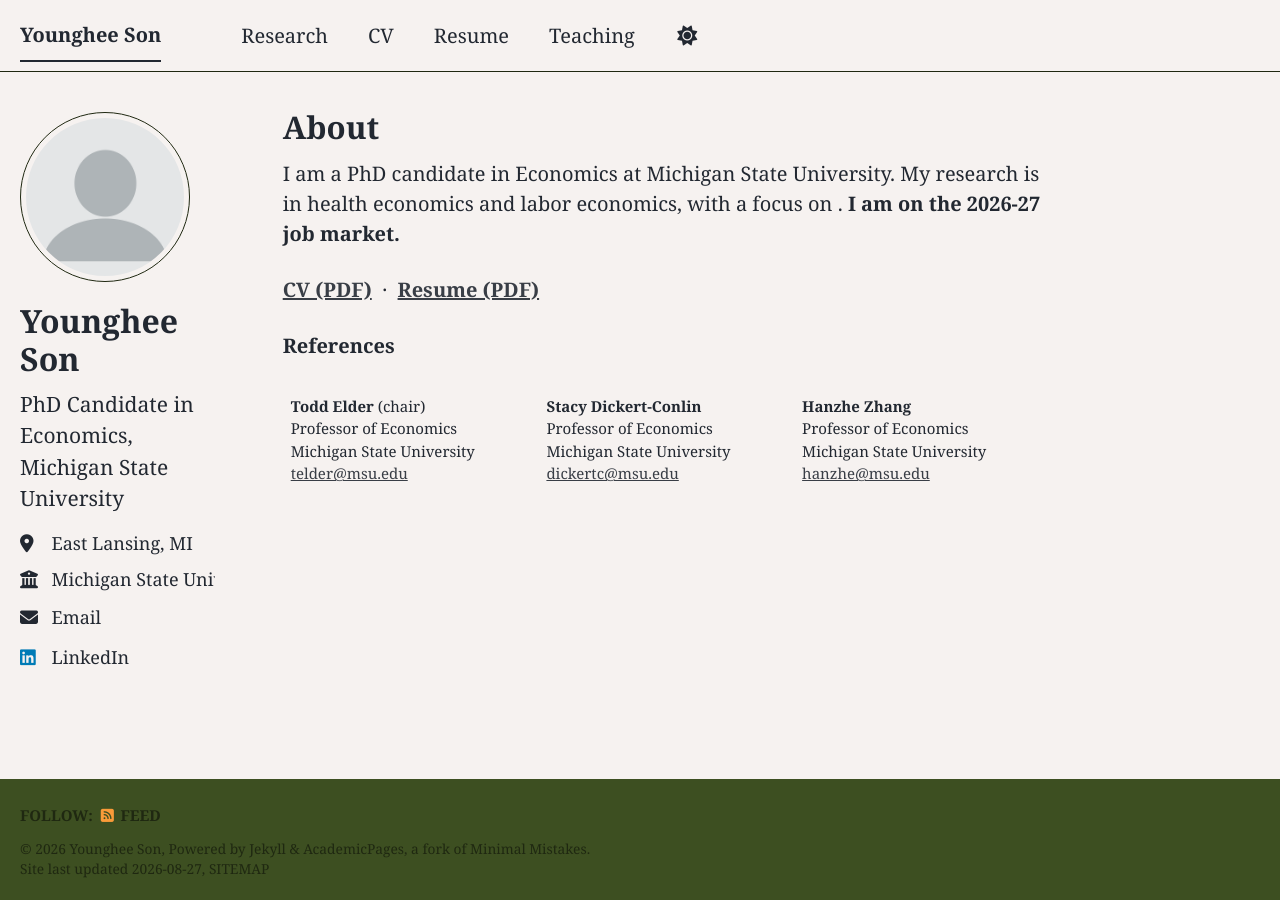
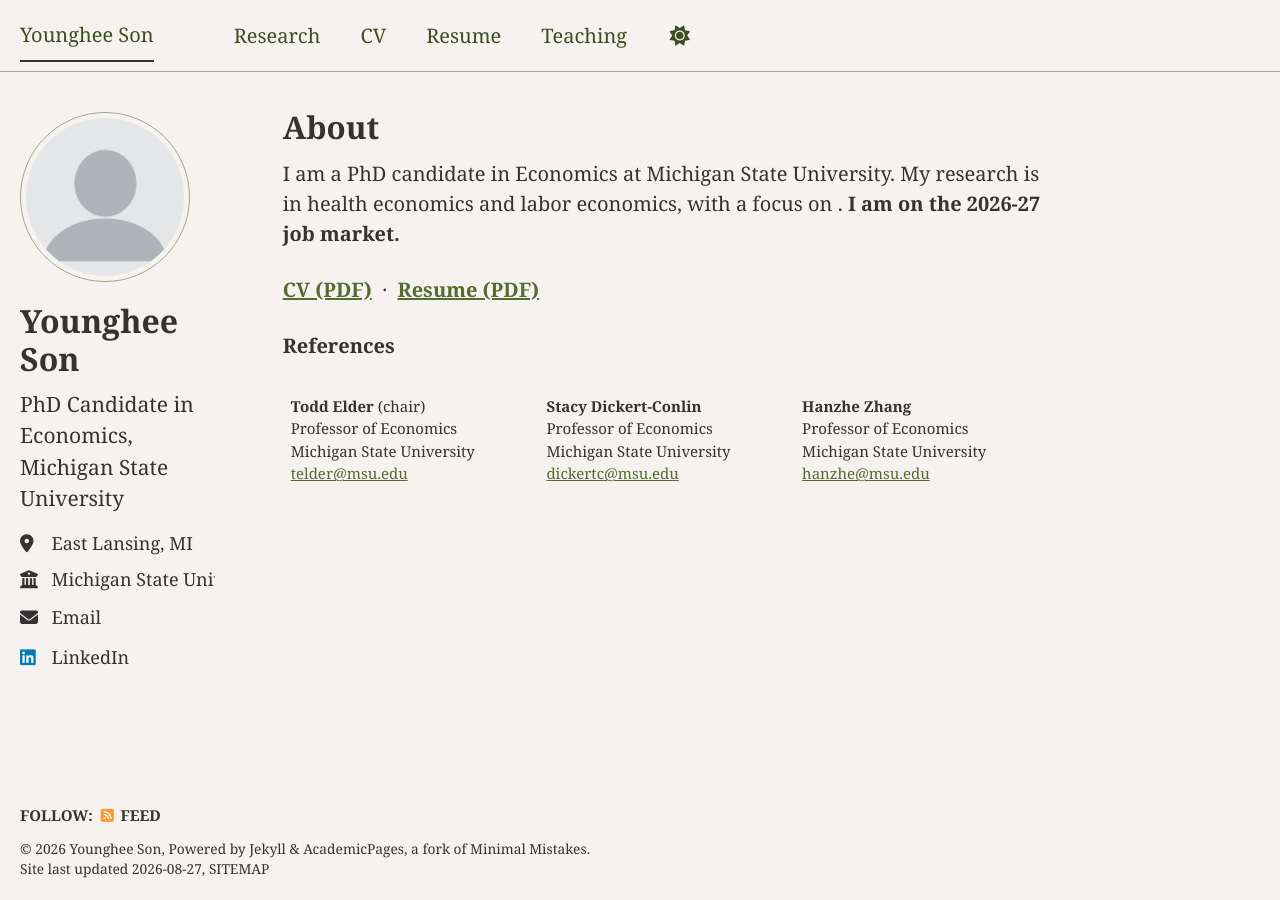
Before and after one commit to younghee-son/younghee-son.github.io, a Jekyll site: the page built from _pages/about.md, in a window 1280 px wide. Built offline with Jekyll 4.4.1, drawn with Linux system fonts in a browser that asks for light colours; some web fonts are replaced; a style sheet for code colours, icons or effects is not loaded.

Commit message:
Add files via upload

```diff
--- a/_sass/theme/_air_light.scss
+++ b/_sass/theme/_air_light.scss
@@ -1,28 +1,28 @@
 /* ==========================================================================
-    AIR THEME - LIGHT VERSION
-    ========================================================================== */
+   Air skin — cream background, olive-green accents (after nikhilbasavappa.github.io)
+   Replace the whole of _sass/theme/_air_light.scss with this file.
+   ========================================================================== */
 
 /* Color codes used for the theme */
-$primary-color              : #3d4f21;
+$primary-color              : #3d4f21;                       /* dark olive */
 $dark-primary-color         : mix(#000, $primary-color, 40%);
 $darker-primary-color       : mix(#000, $primary-color, 60%);
-$light-primary-color        : mix(#000, $primary-color, 50%);
-
-$background                 : #f6f2f0;
+$light-primary-color        : mix(#fff, $primary-color, 50%);
+$background                 : #f6f2f0;                       /* cream */
 $background-light           : #f6f2f0;
 $background-lighter         : #f5f5f5;
-$text                       : #222831;
-$link                       : #393e46;
-$link-dark                  : mix(#000, $link, 25%);
-$link-light                 : mix(#fff, $link, 25%);
-$footer                     : #3d4f21;
+$text                       : #333333;
+$link                       : #556b2f;                       /* olive */
+$link-dark                  : #a0522d;                       /* rust, on hover */
+$link-light                 : #6b8e23;                       /* lighter olive, visited */
+$footer                     : $background-light;             /* footer blends into the page */
 
 /* Color codes used for the site */
-$danger-color               : #ee5f5b;
-$info-color                 : #2f7f93;
-$notice-color               : #7a8288;
-$success-color              : #62c462;
-$warning-color              : #f89406;
+$danger-color               : #c44536;
+$info-color                 : #8fbc8f;
+$notice-color               : #9a8c7c;
+$success-color              : #6b8e23;
+$warning-color              : #d4a574;
 
 /* Other basic settings for the template */
 $border-radius              : 4px;
@@ -36,20 +36,47 @@ $sidebar-screen-min-width   : 1024px;
 
 /* Light theme for the site */
 :root {
-    --global-base-color                 : #{$primary-color};
+    --global-base-color                 : #{$background};
     --global-bg-color                   : #{$background};
     --global-footer-bg-color            : #{$footer};
     --global-border-color               : #{$light-primary-color};
     --global-dark-border-color          : #{$background-light};
-    --global-code-background-color      : #fafafa;
+    --global-code-background-color      : #{$background-lighter};
     --global-code-text-color            : #{$darker-primary-color};
     --global-fig-caption-color          : #{$light-primary-color};
     --global-link-color                 : #{$link};
     --global-link-color-hover           : #{$link-dark};
     --global-link-color-visited         : #{$link-light};
-    --global-masthead-link-color        : #{$text};
-    --global-masthead-link-color-hover  : #{$primary-color};
+    --global-masthead-link-color        : #{$primary-color};
+    --global-masthead-link-color-hover  : #{$darker-primary-color};
     --global-text-color                 : #{$text};
     --global-text-color-light           : #{$light-primary-color};
     --global-thead-color                : #{$background-lighter};
 }
+
+/* Footer: same cream as the page, dark text */
+.page__footer {
+    background-color: $background-light !important;
+    color: $text !important;
+}
+.page__footer a {
+    color: $text !important;
+}
+
+/* Top menu: olive text, rust underline on hover */
+.masthead .greedy-nav .visible-links a {
+    color: $primary-color !important;
+    background-color: transparent !important;
+    font-weight: 500 !important;
+    text-decoration: none !important;
+}
+.site-title {
+    color: $primary-color !important;
+    font-weight: 600 !important;
+}
+.masthead .greedy-nav .visible-links a:hover,
+.site-title:hover {
+    color: $darker-primary-color !important;
+    text-decoration: underline !important;
+    text-decoration-color: #a0522d !important;
+}
```
